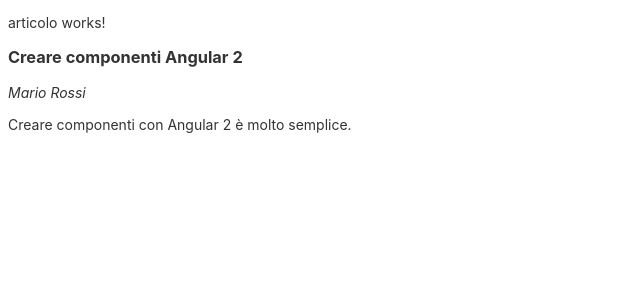
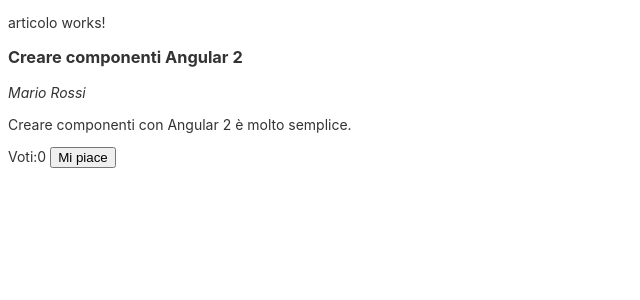
Before and after one commit to Gabriele-66/MyFirstAngular, an Angular app: page / in a window 1280 px wide. Shown: the top 300 px of the page, without its empty margins (0-640 px from the left). Built offline with nearby package versions, Linux system fonts and the light colour scheme.

Commit message:
first event

```diff
--- a/src/app/app.component.ts
+++ b/src/app/app.component.ts
@@ -14,7 +14,8 @@
     this.rootArticolo = {
       titolo: "Creare componenti Angular 2",
 			autore: "Mario Rossi",
-			testo: "Creare componenti con Angular 2 è molto semplice."
+      testo: "Creare componenti con Angular 2 è molto semplice.",
+      numApprezzamenti: 0
     }
   }
 }
--- a/src/app/articolo/articolo.component.html
+++ b/src/app/articolo/articolo.component.html
@@ -2,3 +2,6 @@
 <h3>{{articolo.titolo}}</h3>
 <i>{{articolo.autore}}</i><br/>
 <p>{{articolo.testo}}</p>
+<p>Voti:{{articolo.numApprezzamenti}}
+  <button (click)="inc($event)">Mi piace</button>
+</p>
--- a/src/app/articolo/articolo.component.ts
+++ b/src/app/articolo/articolo.component.ts
@@ -14,6 +14,11 @@
   constructor() {
   }
 
+  inc(event: { preventDefault: () => void; }) {
+    this.articolo.numApprezzamenti++;
+    console.log(event)
+  }
+
   ngOnInit(): void {
   }
 
--- a/src/app/model/articolo.ts
+++ b/src/app/model/articolo.ts
@@ -2,5 +2,5 @@
 	titolo!: string;
 	autore!: string;
   testo!: string;
-  numApprezzamenti?: number = 0;
+  numApprezzamenti: number = 0;
 }
```
